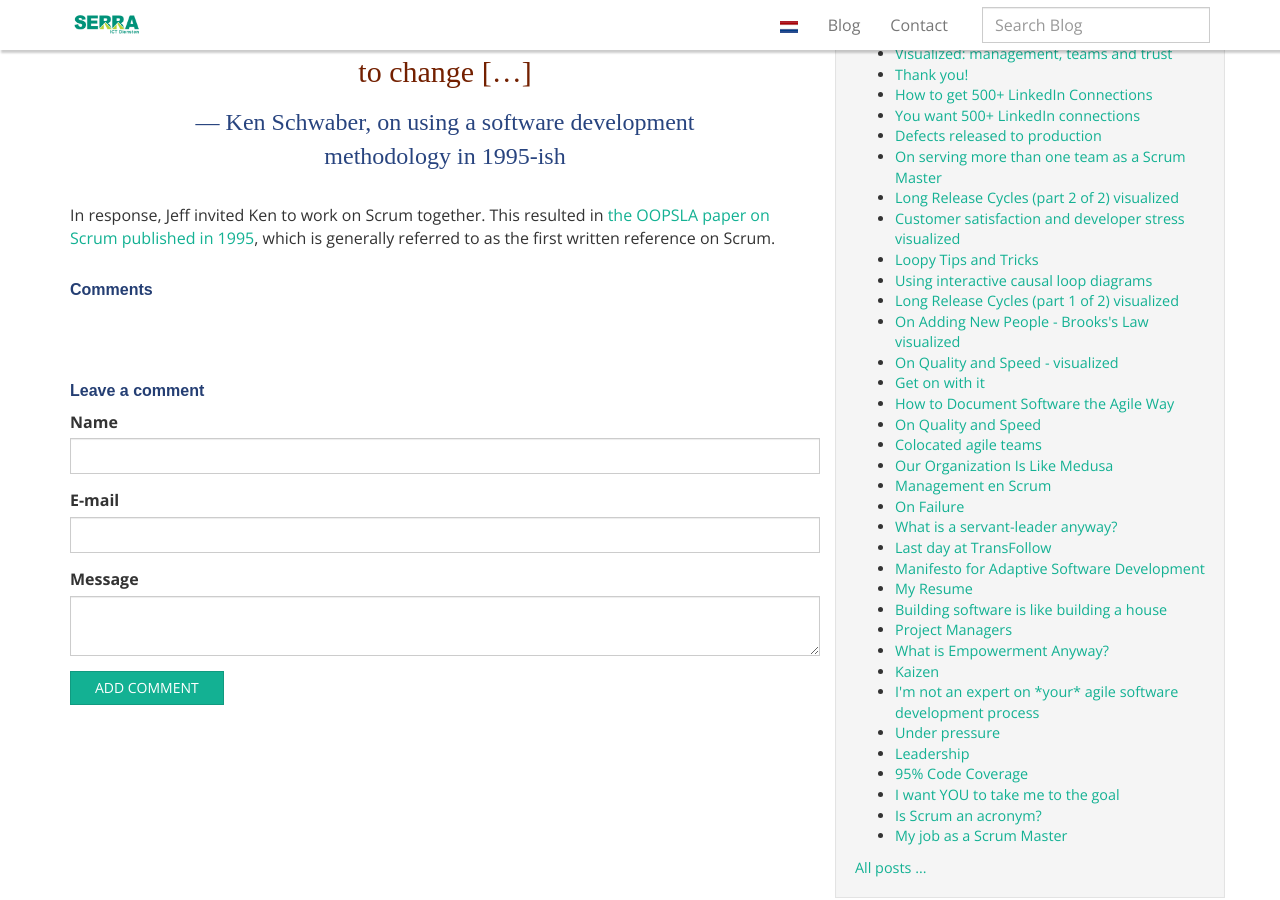
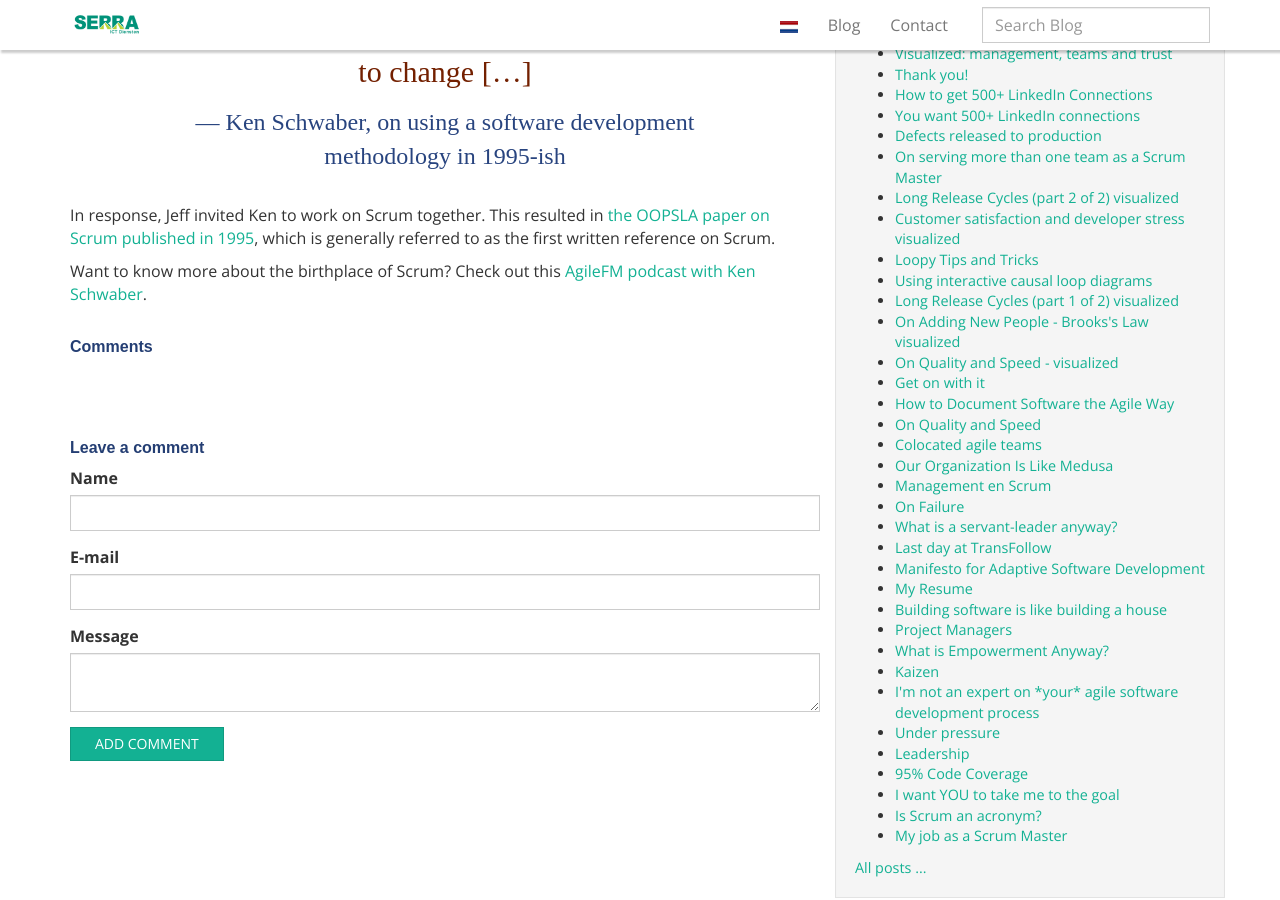
Before and after one commit to serraict/serraict.github.io, a Jekyll site: the page built from _posts/thoughts/2018-10-04-history-waterfall-and-scrum.md, in a window 1280 px wide and 900 px high, scrolled down 882 px. Built offline with Jekyll 4.4.1, drawn with Linux system fonts in a browser that asks for light colours; nearby versions of some CDN libraries; some web fonts are replaced.

Commit message:
Add link to AgileFM podcast

```diff
--- a/_posts/thoughts/2018-10-04-history-waterfall-and-scrum.md
+++ b/_posts/thoughts/2018-10-04-history-waterfall-and-scrum.md
@@ -37,6 +37,9 @@ In response, Jeff invited Ken to work on Scrum together.
 This resulted in [the OOPSLA paper on Scrum published in 1995],
 which is generally referred to as the first written reference on Scrum.
 
+Want to know more about the birthplace of Scrum?
+Check out this [AgileFM podcast with Ken Schwaber].
 
  [OOPSLA]: http://www.oopsla.org/oopsla-history/
  [the OOPSLA paper on Scrum published in 1995]: https://drive.google.com/open?id=135SbLoltPBM7mcnen0zrgiw8rjVc0Nvw
+ [AgileFM podcast with Ken Schwaber]: https://agile.fm/agilefm/2018/9/27/ken-schwaber-agile-fm
```
